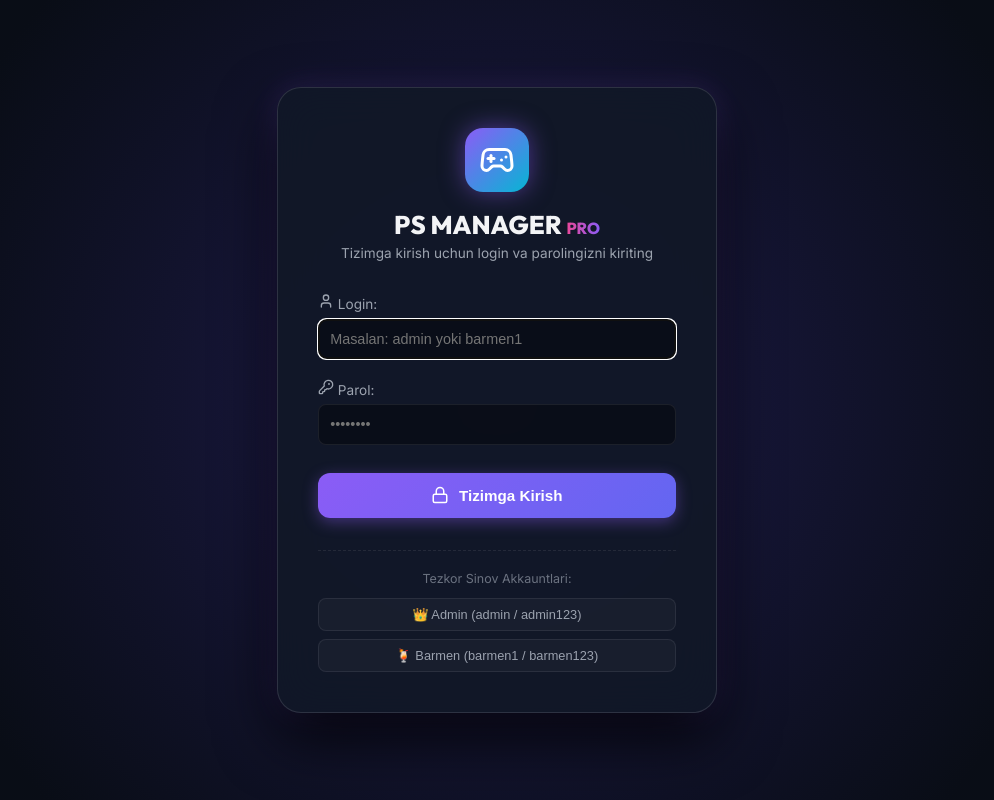
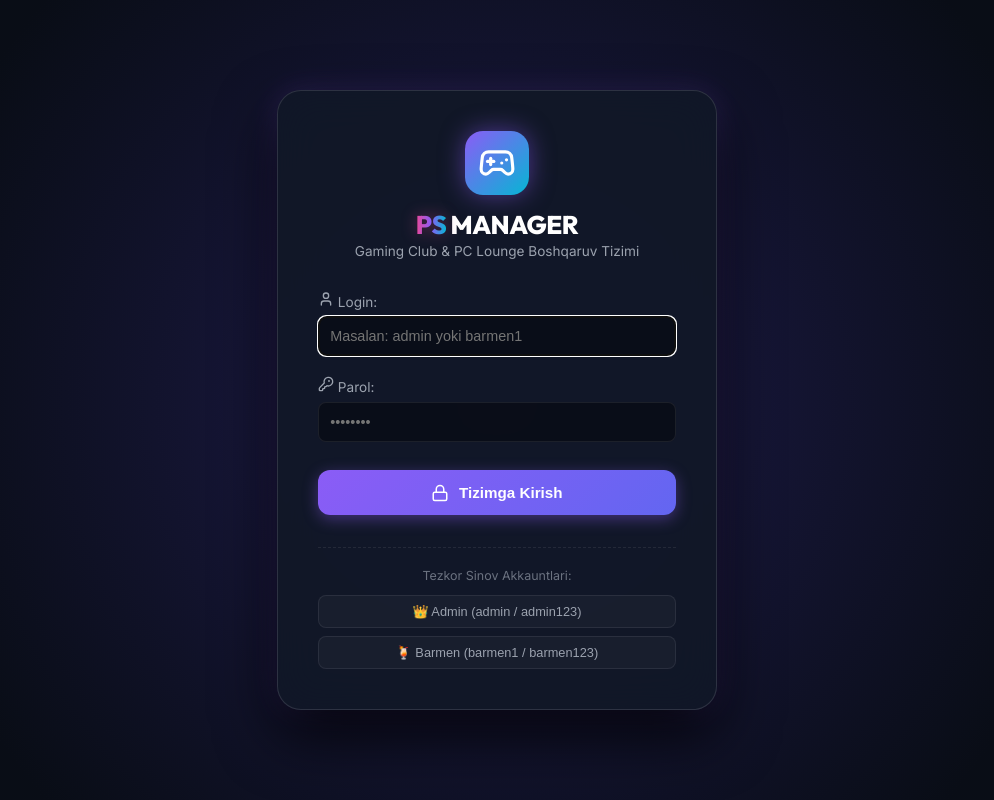
Before and after one commit to xojamurod04-gif/PS_Maneger-, a React (Vite) app: page / in a window 1280 px wide. Shown: the whole page, without its empty margins (143-1137 px from the left). Built offline with nearby package versions, Linux system fonts and the light colour scheme; no server answers; the database is empty.

Commit message:
style: update branding and logo title to PS MANAGER with synthwave neon aesthetic

```diff
--- a/index.html
+++ b/index.html
@@ -4,7 +4,7 @@
     <meta charset="UTF-8" />
     <link rel="icon" type="image/svg+xml" href="/favicon.svg" />
     <meta name="viewport" content="width=device-width, initial-scale=1.0" />
-    <title>PS MANAGER PRO - Gaming Club & PC Lounge Boshqaruv Tizimi</title>
+    <title>PS MANAGER - Gaming Club & PC Lounge Boshqaruv Tizimi</title>
     <meta name="description" content="PlayStation va Kompyuter klublari uchun zamonaviy Barmen va Admin paneli, taymer, ombor qoldig'i va moliyaviy hisobotlar tizimi." />
   </head>
   <body>
--- a/src/components/Header.jsx
+++ b/src/components/Header.jsx
@@ -34,7 +34,9 @@ export const Header = () => {
             <Gamepad2 size={28} className="neon-icon" />
           </div>
           <div>
-            <h1 className="logo-title">PS MANAGER <span className="logo-tag">PRO</span></h1>
+            <h1 className="logo-title">
+              <span className="logo-ps">PS</span> MANAGER
+            </h1>
             <p className="logo-subtitle">Gaming Club & PC Lounge Boshqaruv Tizimi</p>
           </div>
         </div>
--- a/src/components/LoginPage.jsx
+++ b/src/components/LoginPage.jsx
@@ -34,10 +34,12 @@ export const LoginPage = () => {
       <div className="login-card">
         <div className="login-header">
           <div className="login-logo-icon">
-            <Gamepad2 size={36} className="neon-icon" />
+            <Gamepad2 size={38} className="neon-icon" />
           </div>
-          <h2>PS MANAGER <span className="logo-tag">PRO</span></h2>
-          <p className="login-subtitle">Tizimga kirish uchun login va parolingizni kiriting</p>
+          <h2 className="login-title">
+            <span className="logo-ps">PS</span> MANAGER
+          </h2>
+          <p className="login-subtitle">Gaming Club & PC Lounge Boshqaruv Tizimi</p>
         </div>
 
         {error && (
--- a/src/index.css
+++ b/src/index.css
@@ -219,20 +219,21 @@ body {
   color: #fff;
 }
 
-.logo-title {
+.logo-title, .login-title {
   font-family: var(--font-display);
-  font-size: 1.4rem;
+  font-size: 1.5rem;
   font-weight: 800;
   letter-spacing: -0.5px;
   color: #fff;
   line-height: 1.1;
 }
 
-.logo-tag {
-  background: linear-gradient(90deg, #ec4899, #8b5cf6);
+.logo-ps {
+  background: linear-gradient(90deg, #ec4899, #8b5cf6, #06b6d4);
   -webkit-background-clip: text;
   -webkit-text-fill-color: transparent;
-  font-size: 1rem;
+  font-weight: 900;
+  filter: drop-shadow(0 0 8px rgba(236, 72, 153, 0.4));
 }
 
 .logo-subtitle {
```
